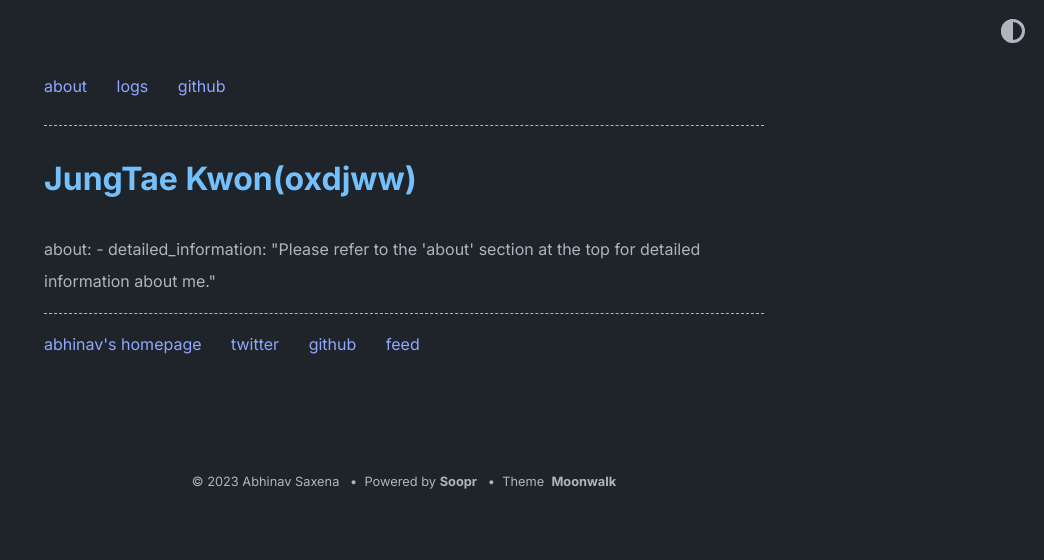
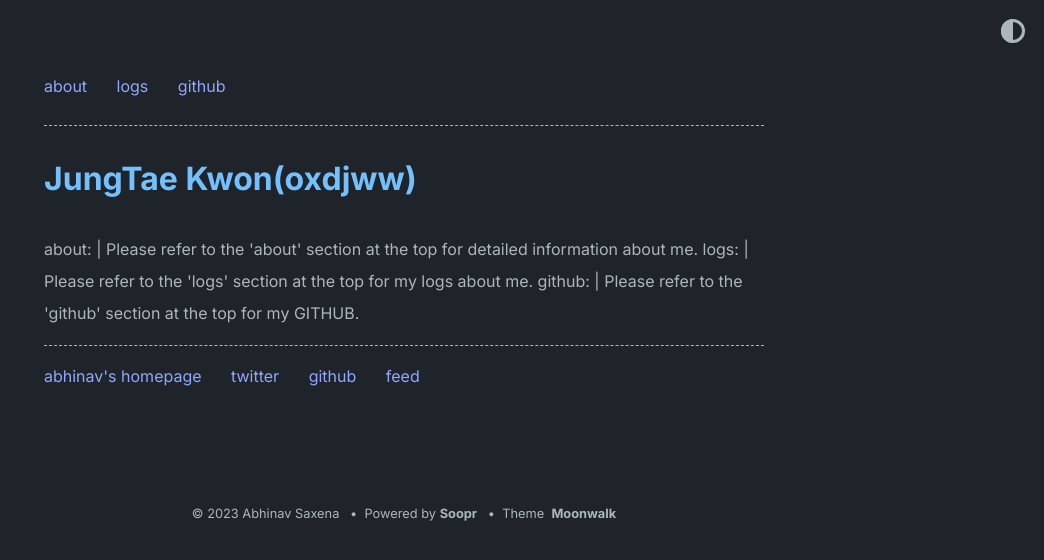
Before and after one commit to oxdjww/oxdjww.github.io, a Jekyll site: the page built from index.md, in a window 1280 px wide. Shown: the top 560 px of the page, without its empty margins (236-1280 px from the left). Built offline with Jekyll 4.4.1, drawn with Linux system fonts in a browser that asks for light colours; some of the changed lines change nothing that is shown.

Commit message:
update descriptions

```diff
--- a/_config.yml
+++ b/_config.yml
@@ -2,14 +2,15 @@
 author: Abhinav Saxena
 url: https://www.abhinavsaxena.com/moonwalk # root address of the site
 description: | # description of the site (multiple lines allowed)
-  about:
-  - detailed_information: "Please refer to the 'about' section at the top for detailed information about me."
+  about: |
+    Please refer to the 'about' section at the top for detailed information about me.
 
-logs:
-  - logs_about_me: "Please refer to the 'logs' section at the top for my logs about me."
+  logs: |
+    Please refer to the 'logs' section at the top for my logs about me.
 
-github:
-  - GITHUB: "Please refer to the 'github' section at the top for my GITHUB."
+  github: |
+    Please refer to the 'github' section at the top for my GITHUB.
+
 
 
 
```
